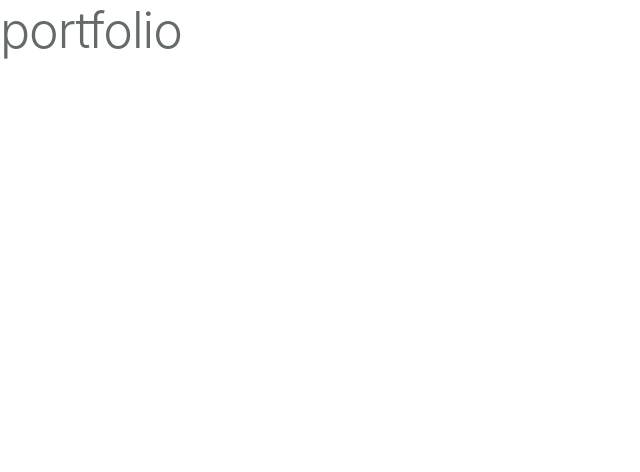
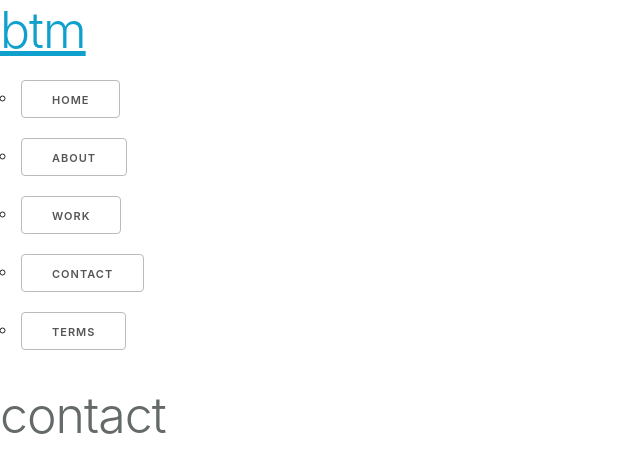
Before and after one commit to airgead73/btm-resources, a React (Create React App) app in the folder applications/portfolio/: page /contact in a window 1280 px wide. Shown: the top 472 px of the page, without its empty margins (0-640 px from the left). Built offline with nearby package versions, Linux system fonts and the light colour scheme.

Commit message:
add routes

```diff
--- a/applications/portfolio/public/index.html
+++ b/applications/portfolio/public/index.html
@@ -13,7 +13,7 @@
 
     <link rel="manifest" href="%PUBLIC_URL%/manifest.json" />
 
-    <title>portfolio</title>
+    <title></title>
   </head>
   <body>
     <noscript>You need to enable JavaScript to run this app.</noscript>
--- a/applications/portfolio/src/App.js
+++ b/applications/portfolio/src/App.js
@@ -5,13 +5,39 @@ import { Route, Switch } from 'react-router-dom';
 import { ViewContext } from './contexts/ViewContext';
 
 // routes
-
+import routes from './routes/routes';
 
 // layout
+import Container from './components/grid/Container';
+import Header from './components/page/Header';
+import NavMain from './components/page/Nav/NavMain';
+import Main from './components/page/Main';
+
 
 const App = () => {
 	const { currentView } = useContext(ViewContext);
-	return <h1>portfolio</h1>;
+	return (
+		<Container containerClass={currentView}>
+			<Header/>
+			<NavMain/>
+			<Main>
+				<Switch>
+					{routes.map(route => {
+						return (
+							<Route
+								key={route.path}
+								path={route.path}
+								exact={route.exact}
+								view={route.view}
+								render={route.render}
+								component={route.component}
+							/>
+						)
+					})}
+				</Switch>
+			</Main>
+		</Container>
+	);
 }
 
 export default App;
--- a/applications/portfolio/src/components/grid/Container.js
+++ b/applications/portfolio/src/components/grid/Container.js
@@ -1,10 +1,9 @@
 import React, { useContext } from 'react';
 import { ViewContext } from '../../contexts/ViewContext';
 
-const Container = ({ children }) => {
-  const { currentView } = useContext(ViewContext);
+const Container = ({ containerClass, children }) => {
   return (
-    <div className={`container-${currentView}`}>{children}</div>
+    <div className={`container-${containerClass}`}>{children}</div>
    );
 }
 
--- a/applications/portfolio/src/components/page/Header.js
+++ b/applications/portfolio/src/components/page/Header.js
@@ -1,7 +1,7 @@
 import React, { useContext } from 'react';
 import { Link } from 'react-router-dom';
 import { ViewContext } from '../../contexts/ViewContext';
-import BtnLogout from '../buttons/BtnLogout';
+
 
 
 const Header = (props) => {
@@ -9,7 +9,7 @@ const Header = (props) => {
   return (
     <header className={`header-${currentView}`}>
       <h1><Link to='/' title='return to home page'>btm</Link></h1>
-      <BtnLogout/>
+
     </header>
    );
 }
--- a/applications/portfolio/src/components/page/Nav/NavMain.js
+++ b/applications/portfolio/src/components/page/Nav/NavMain.js
@@ -1,6 +1,6 @@
 import React, { useContext } from 'react';
 import { NavLink } from 'react-router-dom';
-import { ViewContext } from '../../contexts/ViewContext';
+import { ViewContext } from '../../../contexts/ViewContext';
 
 const NavMain = () => {
   const { currentView } = useContext(ViewContext);
--- a/applications/portfolio/src/components/views/About.js
+++ b/applications/portfolio/src/components/views/About.js
@@ -1,16 +1,16 @@
 import React, { useContext, useEffect } from 'react';
 import { ViewContext } from '../../contexts/ViewContext';
 
-const About = (props) => {
-  const { changeView } = useContext(ViewContext);
+const About = ({ view }) => {
+  const { currentView, changeView } = useContext(ViewContext);
 
   useEffect(() => {
-    document.title = props.view;
-    changeView(props.view);
+    document.title = view;
+    changeView(view);
   },[changeView]);
 
   return (
-    <h1>{props.view}</h1>
+    <h1>{currentView}</h1>
    );
 }
 
--- a/applications/portfolio/src/components/views/Contact.js
+++ b/applications/portfolio/src/components/views/Contact.js
@@ -1,16 +1,16 @@
 import React, { useContext, useEffect } from 'react';
 import { ViewContext } from '../../contexts/ViewContext';
 
-const Contact = (props) => {
-  const { changeView } = useContext(ViewContext);
+const Contact = ({ view }) => {
+  const { currentView, changeView } = useContext(ViewContext);
 
   useEffect(() => {
-    document.title = props.view;
-    changeView(props.view);
+    document.title = view;
+    changeView(view);
   },[changeView]);
 
   return (
-    <h1>{props.view}</h1>
+    <h1>{currentView}</h1>
    );
 }
 
--- a/applications/portfolio/src/components/views/Home.js
+++ b/applications/portfolio/src/components/views/Home.js
@@ -1,16 +1,16 @@
 import React, { useContext, useEffect } from 'react';
 import { ViewContext } from '../../contexts/ViewContext';
 
-const Home = (props) => {
-  const { changeView } = useContext(ViewContext);
+const Home = ({ view }) => {
+  const { currentView, changeView } = useContext(ViewContext);
 
   useEffect(() => {
-    document.title = props.view;
-    changeView(props.view);
+    document.title = view;
+    changeView(view);
   },[changeView]);
 
   return (
-    <h1>{props.view}</h1>
+    <h1>{currentView}</h1>
    );
 }
 
--- a/applications/portfolio/src/components/views/Terms.js
+++ b/applications/portfolio/src/components/views/Terms.js
@@ -1,16 +1,16 @@
 import React, { useContext, useEffect } from 'react';
 import { ViewContext } from '../../contexts/ViewContext';
 
-const Terms = (props) => {
-  const { changeView } = useContext(ViewContext);
+const Terms = ({ view }) => {
+  const { currentView, changeView } = useContext(ViewContext);
 
   useEffect(() => {
-    document.title = props.view;
-    changeView(props.view);
+    document.title = view;
+    changeView(view);
   },[changeView]);
 
   return (
-    <h1>{props.view}</h1>
+    <h1>{currentView}</h1>
    );
 }
 
--- a/applications/portfolio/src/components/views/Work.js
+++ b/applications/portfolio/src/components/views/Work.js
@@ -1,16 +1,16 @@
 import React, { useContext, useEffect } from 'react';
 import { ViewContext } from '../../contexts/ViewContext';
 
-const Work = (props) => {
-  const { changeView } = useContext(ViewContext);
+const Work = ({ view }) => {
+  const { currentView, changeView } = useContext(ViewContext);
 
   useEffect(() => {
-    document.title = props.view;
-    changeView(props.view);
+    document.title = view;
+    changeView(view);
   },[changeView]);
 
   return (
-    <h1>{props.view}</h1>
+    <h1>{currentView}</h1>
    );
 }
 
--- a/applications/portfolio/src/contexts/ViewContext.js
+++ b/applications/portfolio/src/contexts/ViewContext.js
@@ -3,7 +3,7 @@ import React, { useState } from 'react';
 export const ViewContext = React.createContext();
 
 export const ViewProvider = props => {
-	const [currentView, setView] = useState('landing');
+	const [currentView, setView] = useState('');
 
 	const changeView = newView => {
 		setView(newView);
--- a/applications/portfolio/src/routes/routes.js
+++ b/applications/portfolio/src/routes/routes.js
@@ -0,0 +1,63 @@
+import React from 'react';
+
+// views
+import Home from '../components/views/Home';
+import About from '../components/views/About';
+import Work from '../components/views/Work';
+import Contact from '../components/views/Contact';
+import Terms from '../components/views/Terms';
+
+const routes = [
+  {
+    path: '/',
+    exact: true,
+    view: 'home',
+    render: () => {
+      return(
+        <Home view='home'/>
+      )
+    }
+  },
+  {
+    path: '/about',
+    exact: true,
+    view: 'view',
+    render: () => {
+      return(
+        <About view='about'/>
+      )
+    }
+  },
+  {
+    path: '/work',
+    exact: true,
+    view: 'work',
+    render: () => {
+      return(
+        <Work view='work'/>
+      )
+    }
+  },
+  {
+    path: '/contact',
+    exact: true,
+    view: 'contact',
+    render: () => {
+      return(
+        <Contact view='contact'/>
+      )
+    }
+  },
+  {
+    path: '/terms',
+    exact: true,
+    view: Terms,
+    render: () => {
+      return(
+        <Terms view='terms'/>
+      )
+    }
+  }
+];
+
+export default routes;
```
